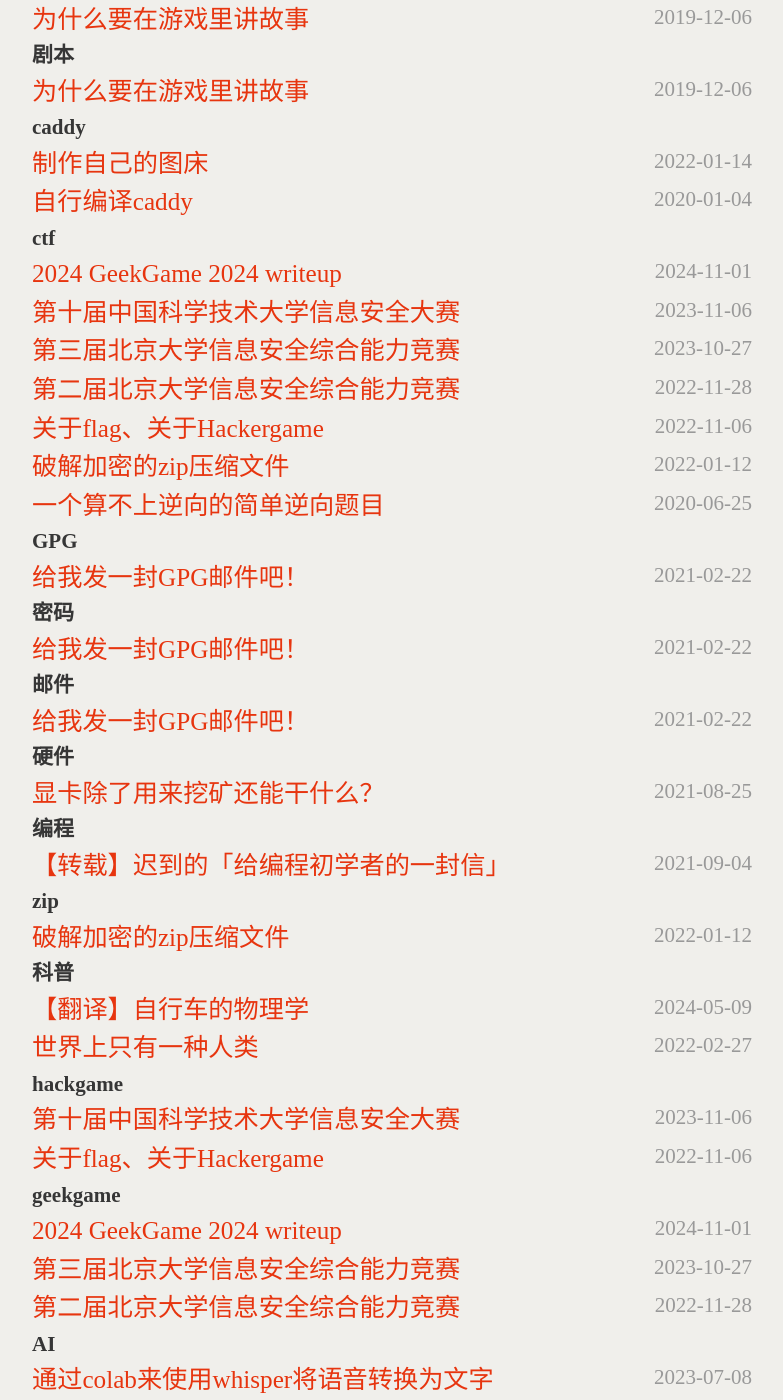
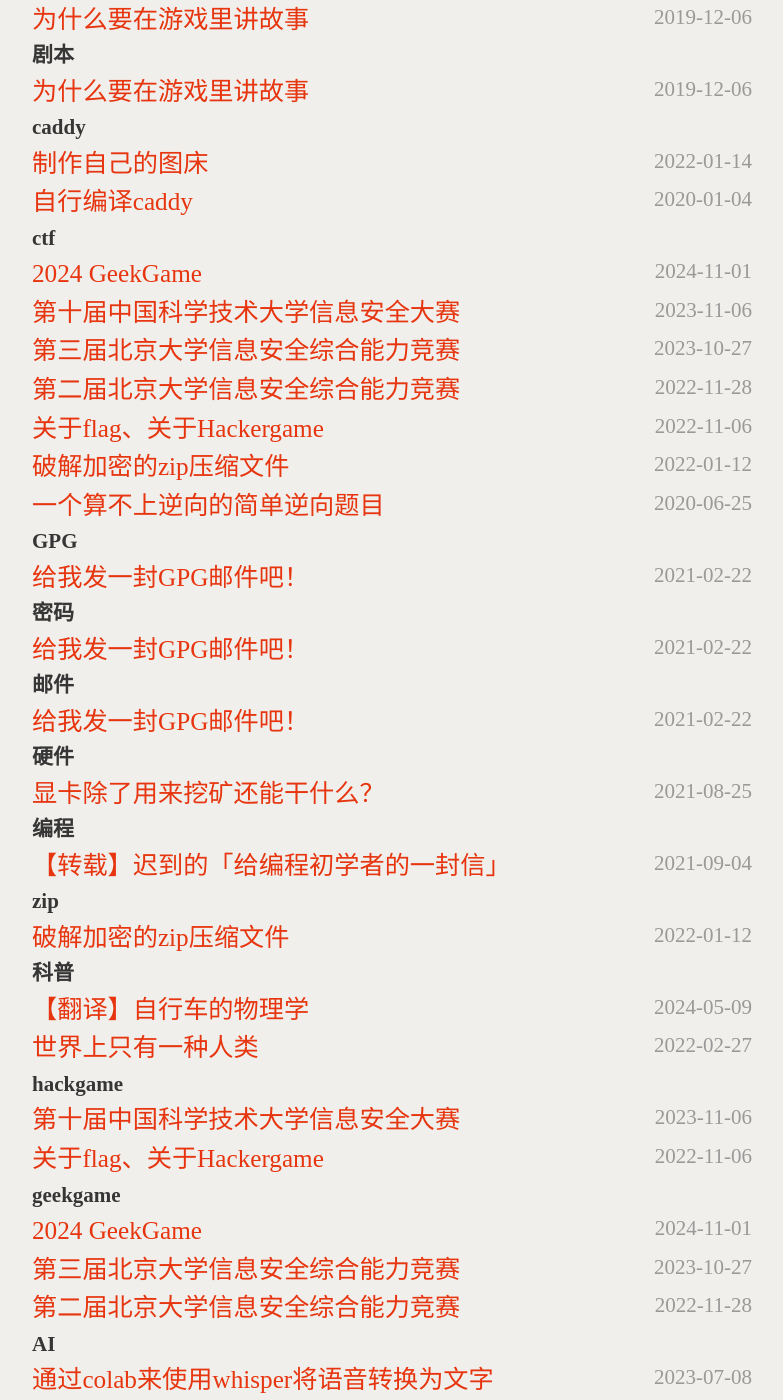
Before and after one commit to xavierskip/xavierskip.github.io, a Jekyll site: the page built from tags/index.md, in a window 1280 px wide and 1400 px high, scrolled down 14652 px. Shown: the whole window, without its empty margins (248-1031 px from the left). Built offline with Jekyll 4.4.1, drawn with Linux system fonts in a browser that asks for light colours; a style sheet for code colours, icons or effects is not loaded; some of the changed text lies outside the part shown.

Commit message:
change post title

```diff
--- a/_posts/2024-11-01-geekgame-2024-writeup.md
+++ b/_posts/2024-11-01-geekgame-2024-writeup.md
@@ -1,9 +1,10 @@
 ---
 layout: post
-title: 2024 GeekGame 2024 writeup
+title: 2024 GeekGame
 tags:
  - ctf
  - geekgame
+ - writeups
 ---
 
 又到了每年的 GeekGame 时间了。这一届由北京大学和清华大学共同举办[^1]。根据签到题的完成情况，大概有1386人参加的比赛。相比上届的1012人[^2]，略有增加。
```
